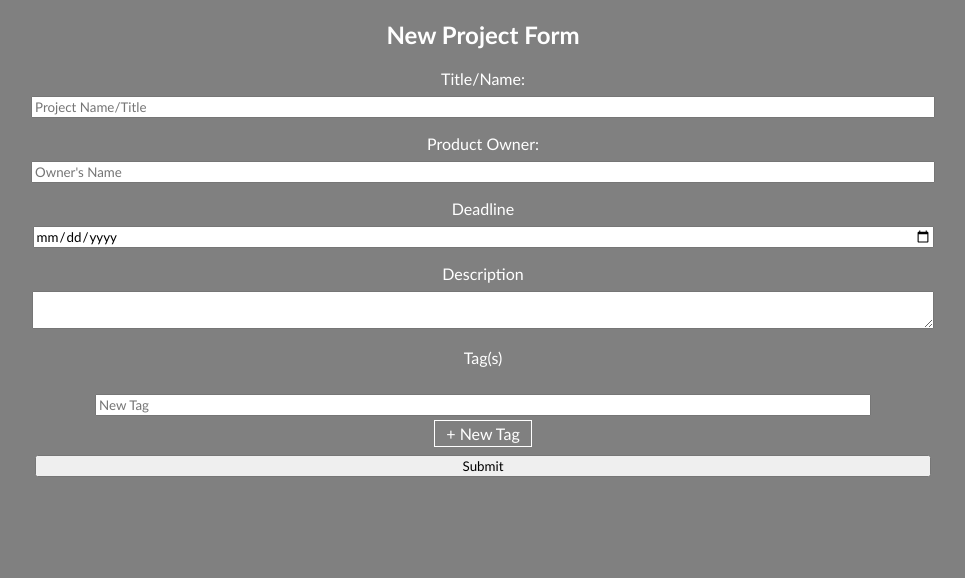
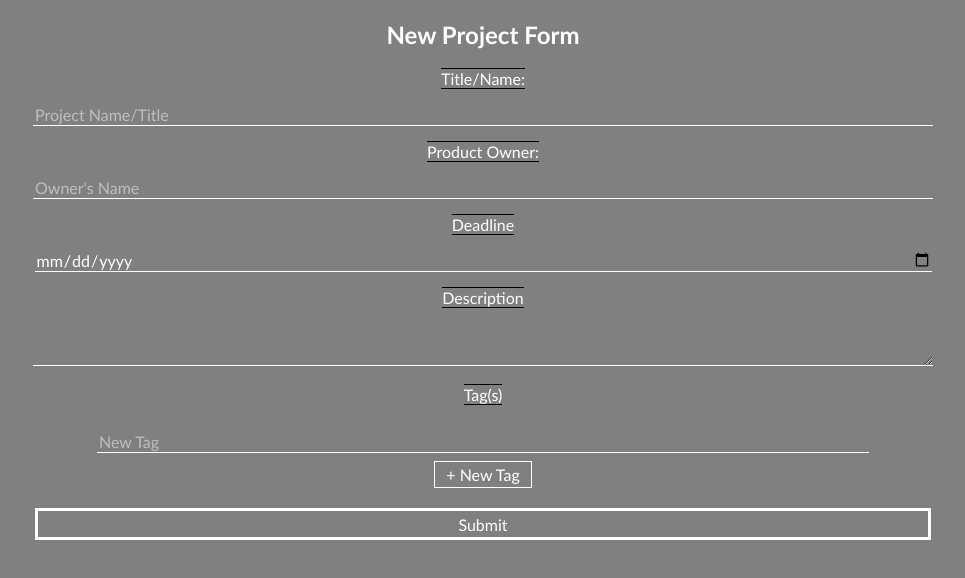
Before and after one commit to lanbow93/project_management_frontend, a React (Create React App) app: page /newproject in a window 1280 px wide. Shown: the top 578 px of the page, without its empty margins (157-1122 px from the left). Built offline with nearby package versions, Linux system fonts and the light colour scheme.

Commit message:
Controlled form now partially contains tags

```diff
--- a/src/App.css
+++ b/src/App.css
@@ -72,10 +72,25 @@ body {
   transition-duration: 500ms;
 }
 
+label{
+  border-top: solid 1px black;
+  border-bottom: solid 1px black;
+}
+
 input, textarea {
-  margin-top: .5rem;
+  margin-top: 1rem;
   margin-bottom: 1rem;
   width: 70%;
+  font-size: 1rem;
+  background-color: grey;
+  color: white;
+  border: none;
+  border-bottom: solid 1px white;
+  cursor: pointer;
+}
+
+input::placeholder{
+  color: rgb(192, 189, 189);
 }
 
 .tag {
@@ -88,7 +103,7 @@ form p{
   display: inline-block;
   border: 1px solid;
   padding: .2rem .7rem;
-  margin: 0;
+  margin: .25rem;
   transition: 500ms;
 
 }
@@ -97,6 +112,12 @@ form p:hover{
   color: black;
   font-weight: bold;
   border-radius: 2rem;
+}
+
+input[type="submit"]{
+  height: 2rem;
+  border: solid;
+
 }
 
 /*   */
--- a/src/pages/New.js
+++ b/src/pages/New.js
@@ -6,34 +6,47 @@ function New(props) {
     const addTag = () => {
         let data = [...tagFields, ""];
         setTagFields(data);
-     }
+    }
+    const [formInfo, setFormInfo] = useState ({
+        title: "",
+        owner: "",
+        deadline: "",
+        description: "",
+        tags: []
+    })
 
-    console.log(tagFields)
+    function updateTags(event, index) {
+        let tagArray = [...tagFields]
+        tagArray[index] = event.target.value
+        setTagFields(tagArray);
+    }
+
+
 
     return <Form action='/create' method='post' className='postFormField'>
     <h2>New Project Form</h2>
     <label className="bold">Title/Name: </label>
     <br />
-    <input type='input' name='title' placeholder='Project Name/Title' />
+    <input type='input' name='title' placeholder='Project Name/Title' value={formInfo.title} onChange={event => setFormInfo({...formInfo, title: event.target.value})} />
     <br />
     <label><span className="bold">Product Owner</span>: </label>
     <br />
-    <input type='input' name='owner' placeholder="Owner's Name"  />
+    <input type='input' name='owner' placeholder="Owner's Name" value={formInfo.owner} onChange={event => setFormInfo({...formInfo, owner: event.target.value})} />
     <br />
     <label>Deadline </label>
     <br />
-    <input type='date' name='deadline' placeholder='MM-DD-YYYY' />
+    <input type='date' name='deadline' placeholder='MM-DD-YYYY' value={formInfo.deadline} onChange={event => setFormInfo({...formInfo, deadline: event.target.value})}/>
     <br />
     <label>Description</label>
     <br />
-    <textarea  name='description' rows="2" />
+    <textarea  name='description' rows="2" value={formInfo.description} onChange={event => setFormInfo({...formInfo, description: event.target.value})} />
     <br />
     <label>Tag(s)</label>
     <br />
-    {tagFields.map(tag => {
+    {tagFields.map((tag, index) => {
         return <>
         <br />
-        <input className="tag" type='text' name='deadline' placeholder='New Tag' defaultValue={tag} />
+        <input className="tag" type='text' name='deadline' placeholder='New Tag' value={tag} onChange={event => updateTags(event, index)}/>
 
         </>
         })}
@@ -41,7 +54,7 @@ function New(props) {
         <p onClick={addTag}>+ New Tag</p>
         <br />
 
-    <input type="submit" value={props.value} />
+    <input type="submit"  />
 </Form>
 }
 
```
